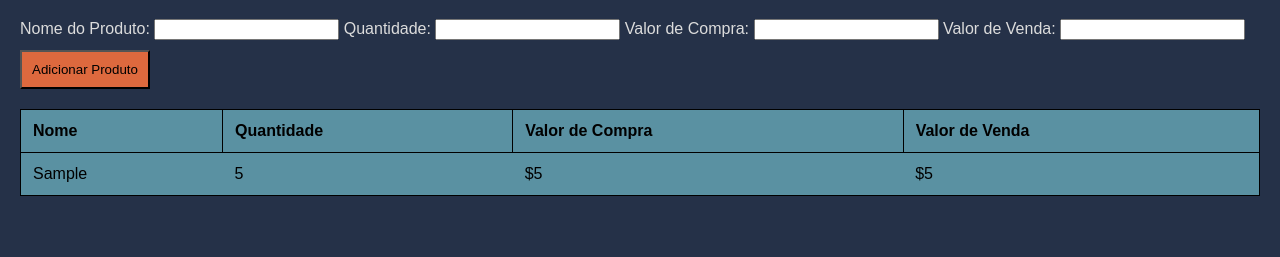
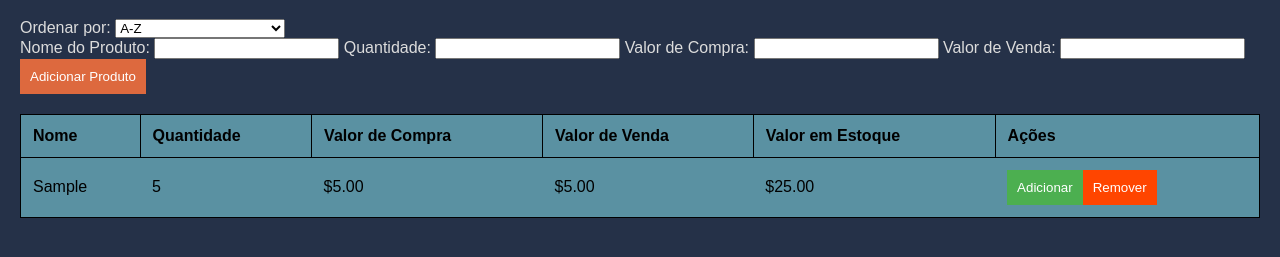
Before and after one commit to WillTms/Atividade-Web, a website: page paginas/cadastro_produto.html in a window 1280 px wide. Both pictures are taken after typing "Sample", "5", "5", "5" into the empty fields and a click on the button "Adicionar Produto". Shown: the part 61-318 px from the top of the page. Drawn offline with Linux system fonts and the light colour scheme.

Commit message:
Add files via upload

```diff
--- a/paginas/cadastro_produto.html
+++ b/paginas/cadastro_produto.html
@@ -3,6 +3,7 @@
 <head>
     <meta charset="UTF-8">
     <meta name="viewport" content="width=device-width, initial-scale=1.0">
+    <script src="cadastro_produto.js"></script>
     <title>Lista de Produtos</title>
     <style>
         body {
@@ -17,8 +18,7 @@
             margin-top: 20px;
         }
 
-        td{
-
+        td {
             background-color: #5a91a2;
         }
 
@@ -35,20 +35,43 @@
             background-color: #5a91a2;
         }
 
-        button {
+
+        button.add {
             padding: 10px;
-            margin-top: 10px;
-            background-color: #dd693e;
-            transition: 1s;
+            background-color: #4CAF50; /* Verde */
+            color: white;
+            border: none;
+            cursor: pointer;
+            transition: background-color 1s;
         }
 
-
-
-        button:hover{
-            background-color:#b96243 ;
+        button.add:hover {
+            background-color: #45a049;
         }
 
-        .texto{
+        button.remove {
+            padding: 10px;
+            background-color: #FF4500; /* Vermelho */
+            color: white;
+            border: none;
+            cursor: pointer;
+            transition: background-color 1s;
+        }
+
+        button.remove:hover {
+            background-color: #e74c3c;
+        }
+
+        button#botao {
+            padding: 10px;
+            background-color: #dd693e;
+            color: white;
+            border: none;
+            cursor: pointer;
+            transition: background-color 1s;
+        }
+
+        .texto {
             color: rgb(220, 220, 220);
             border: #000000;
         }
@@ -57,6 +80,13 @@
 <body>
 
 <h1 class="texto">Lista de Produtos</h1>
+
+<label for="orderSelect" class="texto">Ordenar por:</label>
+<select id="orderSelect" onchange="sortProducts()">
+    <option value="name">A-Z</option>
+    <option value="priceAsc">Valor (Menor para Maior)</option>
+    <option value="priceDesc">Valor (Maior para Menor)</option>
+</select>
 
 <form id="productForm">
     <label for="productName" class="texto">Nome do Produto:</label>
@@ -71,7 +101,7 @@
     <label for="productPrice" class="texto">Valor de Venda:</label>
     <input type="number" id="productPrice" step="0.01" required>
 
-    <button type="button" id="botao" onclick="addProduct()">Adicionar Produto</button>
+    <button type="button" id="botao" class="add" onclick="addProduct()">Adicionar Produto</button>
 </form>
 
 <table id="productTable">
@@ -81,42 +111,12 @@
             <th>Quantidade</th>
             <th>Valor de Compra</th>
             <th>Valor de Venda</th>
+            <th>Valor em Estoque</th>
+            <th>Ações</th>
         </tr>
     </thead>
     <tbody>
     </tbody>
 </table>
-<script>
-    function addProduct() {
-        const productName = document.getElementById('productName').value;
-        const productQuantity = document.getElementById('productQuantity').value;
-        const productCost = document.getElementById('productCost').value;
-        const productPrice = document.getElementById('productPrice').value;
-
-        if (!productName || !productQuantity || !productCost || !productPrice) {
-            alert('Por favor, preencha todos os campos.');
-            return;
-        }
-
-        const table = document.getElementById('productTable').getElementsByTagName('tbody')[0];
-        const newRow = table.insertRow(table.rows.length);
-
-        const nameCell = newRow.insertCell(0);
-        const quantityCell = newRow.insertCell(1);
-        const costCell = newRow.insertCell(2);
-        const priceCell = newRow.insertCell(3);
-
-        nameCell.innerHTML = productName;
-        quantityCell.innerHTML = productQuantity;
-        costCell.innerHTML = `$${productCost}`;
-        priceCell.innerHTML = `$${productPrice}`;
-
-        document.getElementById('productName').value = '';
-        document.getElementById('productQuantity').value = '';
-        document.getElementById('productCost').value = '';
-        document.getElementById('productPrice').value = '';
-    }
-</script>
-
 </body>
 </html>
--- /dev/null
+++ b/paginas/cadastro_produto.js
@@ -0,0 +1,144 @@
+let priceOrder = 'asc';
+
+function addProduct() {
+    const productName = document.getElementById('productName').value;
+    const productQuantity = parseFloat(document.getElementById('productQuantity').value);
+    const productCost = parseFloat(document.getElementById('productCost').value);
+    const productPrice = parseFloat(document.getElementById('productPrice').value);
+
+    if (!productName || isNaN(productQuantity) || isNaN(productCost) || isNaN(productPrice)) {
+        alert('Por favor, preencha todos os campos com valores válidos.');
+        return;
+    }
+
+    const table = document.getElementById('productTable').getElementsByTagName('tbody')[0];
+    const existingRow = findExistingRow(productName, productCost, productPrice);
+
+    if (existingRow) {
+        updateProductQuantity(existingRow, productQuantity);
+    } else {
+        let insertIndex = 0;
+        const rowCount = table.rows.length;
+        for (let i = 0; i < rowCount; i++) {
+            const currentName = table.rows[i].cells[0].innerHTML;
+            if (currentName.localeCompare(productName) < 0) {
+                insertIndex++;
+            } else {
+                break;
+            }
+        }
+
+        const newRow = table.insertRow(insertIndex);
+
+        const nameCell = newRow.insertCell(0);
+        const quantityCell = newRow.insertCell(1);
+        const costCell = newRow.insertCell(2);
+        const priceCell = newRow.insertCell(3);
+        const stockValueCell = newRow.insertCell(4);
+
+        nameCell.innerHTML = productName;
+        quantityCell.innerHTML = productQuantity;
+        costCell.innerHTML = `$${productCost.toFixed(2)}`;
+        priceCell.innerHTML = `$${productPrice.toFixed(2)}`;
+        const stockValue = productQuantity * productPrice;
+        stockValueCell.innerHTML = `$${stockValue.toFixed(2)}`;
+
+        addActionButtons(newRow);
+    }
+
+    document.getElementById('productName').value = '';
+    document.getElementById('productQuantity').value = '';
+    document.getElementById('productCost').value = '';
+    document.getElementById('productPrice').value = '';
+}
+
+function findExistingRow(name, cost, price) {
+    const table = document.getElementById('productTable').getElementsByTagName('tbody')[0];
+    for (let i = 0; i < table.rows.length; i++) {
+        const row = table.rows[i];
+        const existingName = row.cells[0].innerHTML;
+        const existingCost = parseFloat(row.cells[2].innerHTML.substring(1));
+        const existingPrice = parseFloat(row.cells[3].innerHTML.substring(1));
+
+        if (existingName === name && existingCost === cost && existingPrice === price) {
+            return row;
+        }
+    }
+
+    return null;
+}
+
+function updateProductQuantity(row, quantity) {
+    const quantityCell = row.cells[1];
+    const currentQuantity = parseFloat(quantityCell.innerHTML);
+
+    const newQuantity = currentQuantity + quantity;
+
+    if (newQuantity <= 0) {
+        row.remove();
+    } else {
+        quantityCell.innerHTML = newQuantity;
+
+        const priceCell = row.cells[3];
+        const productPrice = parseFloat(priceCell.innerHTML.substring(1));
+        const stockValueCell = row.cells[4];
+        const currentStockValue = parseFloat(stockValueCell.innerHTML.substring(1));
+        const newStockValue = currentStockValue + quantity * productPrice;
+        stockValueCell.innerHTML = `$${newStockValue.toFixed(2)}`;
+    }
+}
+
+function addActionButtons(row) {
+    const actionsCell = row.insertCell(5);
+
+    const addButton = document.createElement('button');
+    addButton.textContent = 'Adicionar';
+    addButton.className = 'add';
+    addButton.addEventListener('click', function () {
+        updateProductQuantity(row, 1);
+    });
+
+    const removeButton = document.createElement('button');
+    removeButton.textContent = 'Remover';
+    removeButton.className = 'remove';
+    removeButton.addEventListener('click', function () {
+        updateProductQuantity(row, -1);
+    });
+
+    actionsCell.appendChild(addButton);
+    actionsCell.appendChild(removeButton);
+}
+
+function sortProducts() {
+    const table = document.getElementById('productTable').getElementsByTagName('tbody')[0];
+    const orderSelect = document.getElementById('orderSelect');
+    const selectedValue = orderSelect.options[orderSelect.selectedIndex].value;
+
+    const rows = Array.from(table.rows);
+
+    if (selectedValue === 'name') {
+        rows.sort((a, b) => a.cells[0].innerHTML.localeCompare(b.cells[0].innerHTML));
+    } else if (selectedValue === 'priceAsc') {
+        priceOrder = 'asc';
+        rows.sort((a, b) => {
+            const priceA = parseFloat(a.cells[3].innerHTML.substring(1));
+            const priceB = parseFloat(b.cells[3].innerHTML.substring(1));
+            return priceA - priceB;
+        });
+    } else if (selectedValue === 'priceDesc') {
+        priceOrder = 'desc';
+        rows.sort((a, b) => {
+            const priceA = parseFloat(a.cells[3].innerHTML.substring(1));
+            const priceB = parseFloat(b.cells[3].innerHTML.substring(1));
+            return priceB - priceA;
+        });
+    }
+
+    if (priceOrder === 'desc') {
+        rows.reverse();
+    }
+
+    for (const row of rows) {
+        table.appendChild(row);
+    }
+}
```
Also changed, not shown: paginas/login.html (+1 -19 lines), paginas/login.js (added, +16 -0 lines), paginas/cadastro_funcionario.html (line endings or trailing spaces), paginas/menu.html (line endings or trailing spaces), paginas/menu.js (line endings or trailing spaces), paginas/menu_vendas.html (line endings or trailing spaces). Lines whose indentation alone changed are shown as unchanged.
